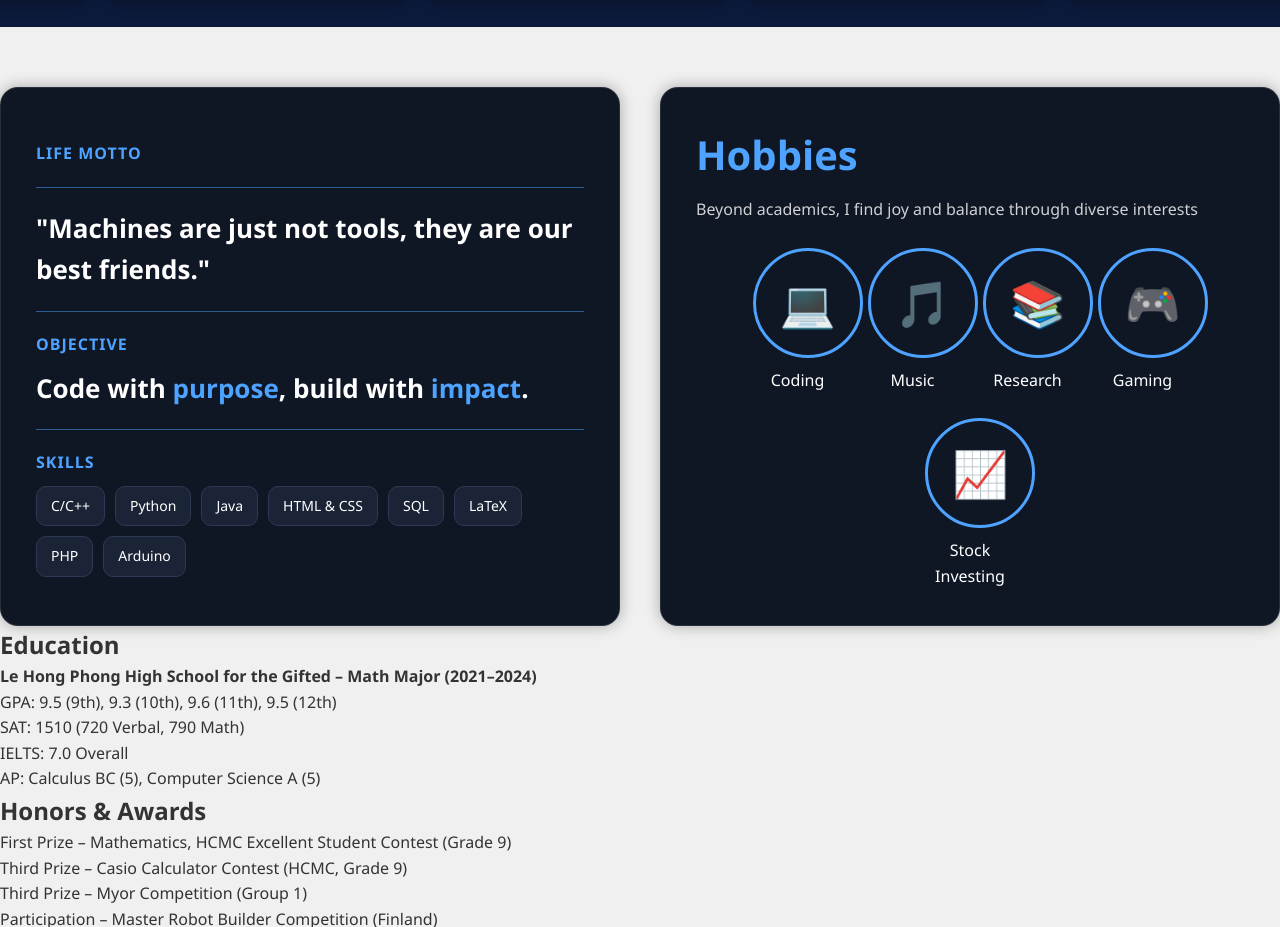
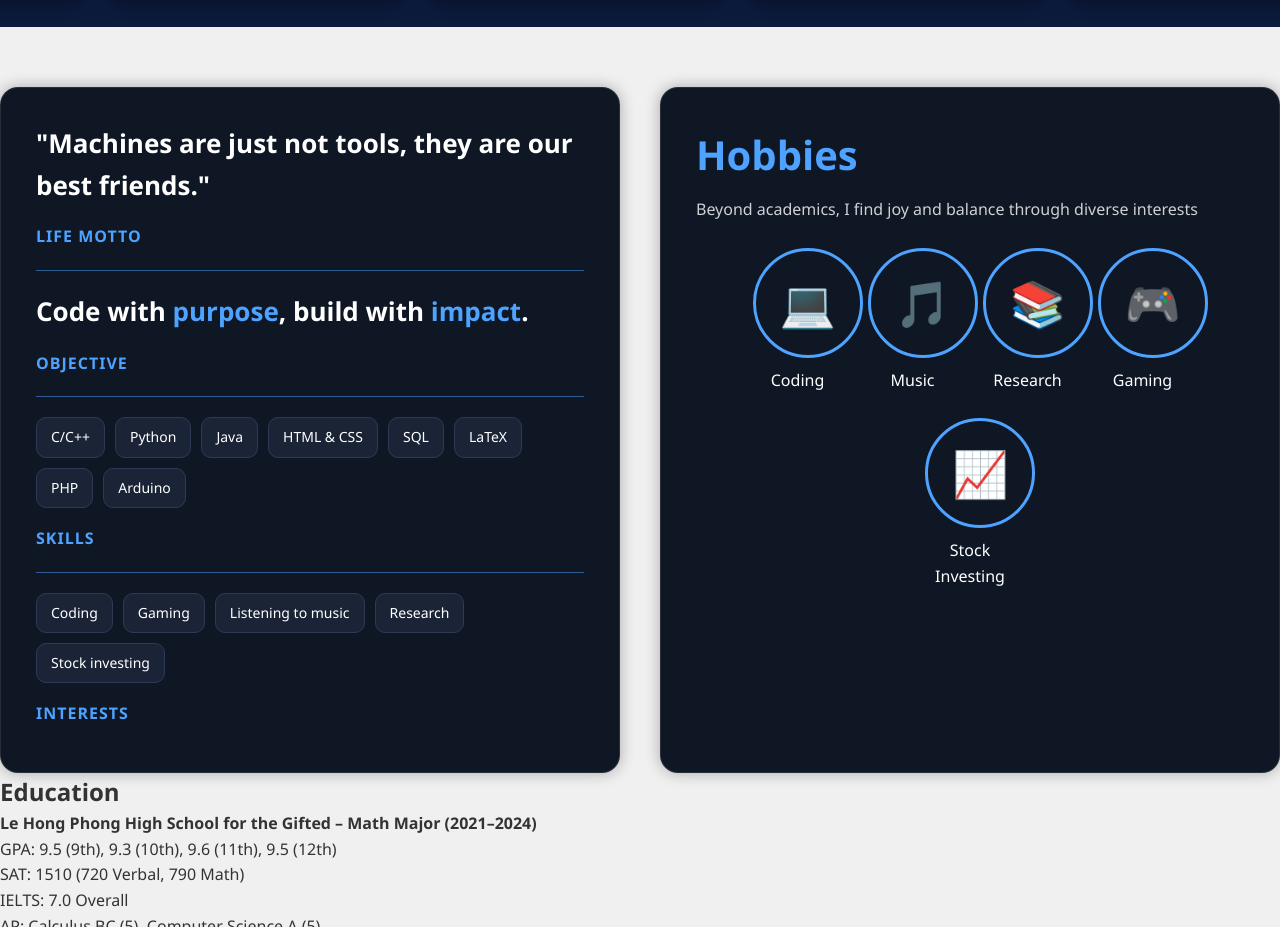
Before and after one commit to lieutankhoasolid/khoalieu.github.io, a plain HTML site: page index.html in a window 1280 px wide. Shown: the part 1853-2780 px from the top of the page. Drawn offline with Linux system fonts and the light colour scheme.

Commit message:
Update index.html

```diff
--- a/index.html
+++ b/index.html
@@ -446,21 +446,21 @@
         <div class="info-card">
 
   <!-- LIFE MOTTO -->
+  <p class="big-text">
+    "Machines are just not tools, they are our best friends."
+  </p>
   <h3>LIFE MOTTO</h3>
   <hr class="divider">
-    <p class="big-text">"Machines are just not tools, they are our best friends."</p>
 
   <!-- OBJECTIVE -->
-    <hr class="divider">
-    <h3>OBJECTIVE</h3>
   <p class="big-text">
     Code with <span class="highlight">purpose</span>,
     build with <span class="highlight">impact</span>.
   </p>
+  <h3>OBJECTIVE</h3>
+  <hr class="divider">
 
   <!-- SKILLS -->
-    <hr class="divider">
-    <h3>SKILLS</h3>
   <div class="skills-list">
     <span>C/C++</span>
     <span>Python</span>
@@ -471,8 +471,21 @@
     <span>PHP</span>
     <span>Arduino</span>
   </div>
+  <h3>SKILLS</h3>
+  <hr class="divider">
+
+  <!-- INTERESTS -->
+  <div class="interests-list">
+    <span>Coding</span>
+    <span>Gaming</span>
+    <span>Listening to music</span>
+    <span>Research</span>
+    <span>Stock investing</span>
+  </div>
+  <h3>INTERESTS</h3>
 
 </div>
+
 
 
 
```
Lines whose indentation alone changed are shown as unchanged.
